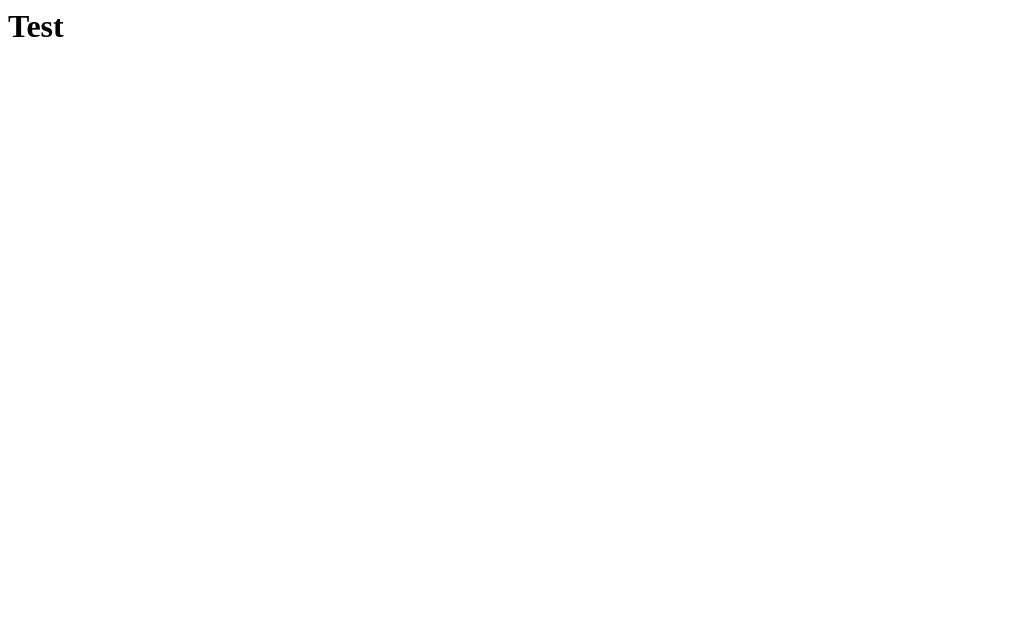
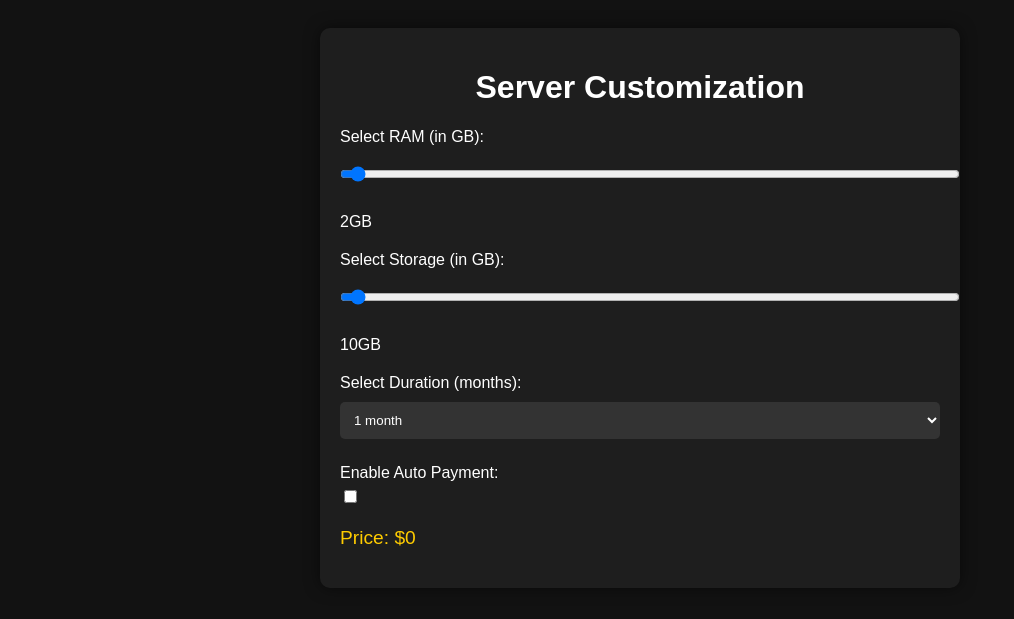
Before and after one commit to CrazyAndrewGamerz/vxlhost, a plain HTML site: page index.html in a window 1280 px wide. Shown: the whole page, without its empty margins (0-1014 px from the left). Drawn offline with Linux system fonts and the light colour scheme.

Commit message:
Update index.html

```diff
--- a/index.html
+++ b/index.html
@@ -1 +1,136 @@
-<h1>Test</h1>
+<!DOCTYPE html>
+<html lang="en">
+<head>
+  <meta charset="UTF-8">
+  <meta name="viewport" content="width=device-width, initial-scale=1.0">
+  <title>Server Customization</title>
+  <style>
+    body {
+      background-color: #121212;
+      color: white;
+      font-family: Arial, sans-serif;
+      padding: 20px;
+    }
+    .container {
+      max-width: 600px;
+      margin: auto;
+      padding: 20px;
+      background-color: #1e1e1e;
+      border-radius: 10px;
+      box-shadow: 0px 0px 15px rgba(0, 0, 0, 0.5);
+    }
+    h1 {
+      text-align: center;
+    }
+    label {
+      display: block;
+      margin: 10px 0 5px;
+    }
+    .slider-container {
+      margin-bottom: 20px;
+    }
+    input[type="range"], select {
+      width: 100%;
+      padding: 10px;
+      background-color: #333;
+      border: none;
+      color: white;
+      border-radius: 5px;
+      margin: 5px 0;
+    }
+    .result {
+      margin-top: 20px;
+      font-size: 1.2em;
+      color: #ffcc00;
+    }
+  </style>
+</head>
+<body>
+
+<div class="container">
+  <h1>Server Customization</h1>
+
+  <!-- RAM selection -->
+  <div class="slider-container">
+    <label for="ram">Select RAM (in GB):</label>
+    <input type="range" id="ram" min="2" max="8" value="2" step="2" oninput="updatePrice()">
+    <p id="ramValue">2GB</p>
+  </div>
+
+  <!-- Storage selection -->
+  <div class="slider-container">
+    <label for="storage">Select Storage (in GB):</label>
+    <input type="range" id="storage" min="10" max="60" value="10" step="10" oninput="updatePrice()">
+    <p id="storageValue">10GB</p>
+  </div>
+
+  <!-- Duration selection -->
+  <div class="slider-container">
+    <label for="duration">Select Duration (months):</label>
+    <select id="duration" name="duration" onchange="updatePrice()">
+      <option value="1">1 month</option>
+      <option value="3">3 months</option>
+      <option value="6">6 months</option>
+      <option value="12">12 months</option>
+    </select>
+  </div>
+
+  <!-- Auto payment checkbox -->
+  <div class="slider-container">
+    <label for="autoPayment">Enable Auto Payment:</label>
+    <input type="checkbox" id="autoPayment" name="autoPayment" onchange="toggleDuration()">
+  </div>
+
+  <!-- Total price display -->
+  <div class="result">
+    <p id="totalPrice">Price: $0</p>
+  </div>
+</div>
+
+<script>
+  function updatePrice() {
+    // Get values from the sliders and select
+    let ram = parseInt(document.getElementById('ram').value);
+    let storage = parseInt(document.getElementById('storage').value);
+    let duration = document.getElementById('duration').value;
+    let autoPayment = document.getElementById('autoPayment').checked;
+
+    // Update the RAM and storage values displayed
+    document.getElementById('ramValue').innerText = ram + 'GB';
+    document.getElementById('storageValue').innerText = storage + 'GB';
+
+    // Calculate the base price
+    let basePrice = 5; // Basic price for the lowest option
+    let ramPrice = ram * 0.5; // Price per GB of RAM
+    let storagePrice = storage * 0.05; // Price per GB of storage
+
+    // If auto payment is enabled, apply a discount for longer durations
+    let priceMultiplier = 1;
+    if (autoPayment) {
+      if (duration == 12) priceMultiplier = 0.85; // 15% discount for 12 months
+      else if (duration == 6) priceMultiplier = 0.90; // 10% discount for 6 months
+      else priceMultiplier = 0.95; // 5% discount for 3 months
+    }
+
+    // Calculate total price
+    let totalPrice = (basePrice + ramPrice + storagePrice) * duration * priceMultiplier;
+
+    // Display the total price
+    document.getElementById('totalPrice').innerText = 'Price: $' + totalPrice.toFixed(2);
+  }
+
+  function toggleDuration() {
+    // Disable duration selection if auto payment is enabled
+    let autoPayment = document.getElementById('autoPayment').checked;
+    document.getElementById('duration').disabled = autoPayment;
+    if (autoPayment) {
+      document.getElementById('duration').value = "12"; // Default to 12 months if auto payment is enabled
+    } else {
+      document.getElementById('duration').disabled = false;
+    }
+    updatePrice(); // Recalculate the price when the option changes
+  }
+</script>
+
+</body>
+</html>
```
